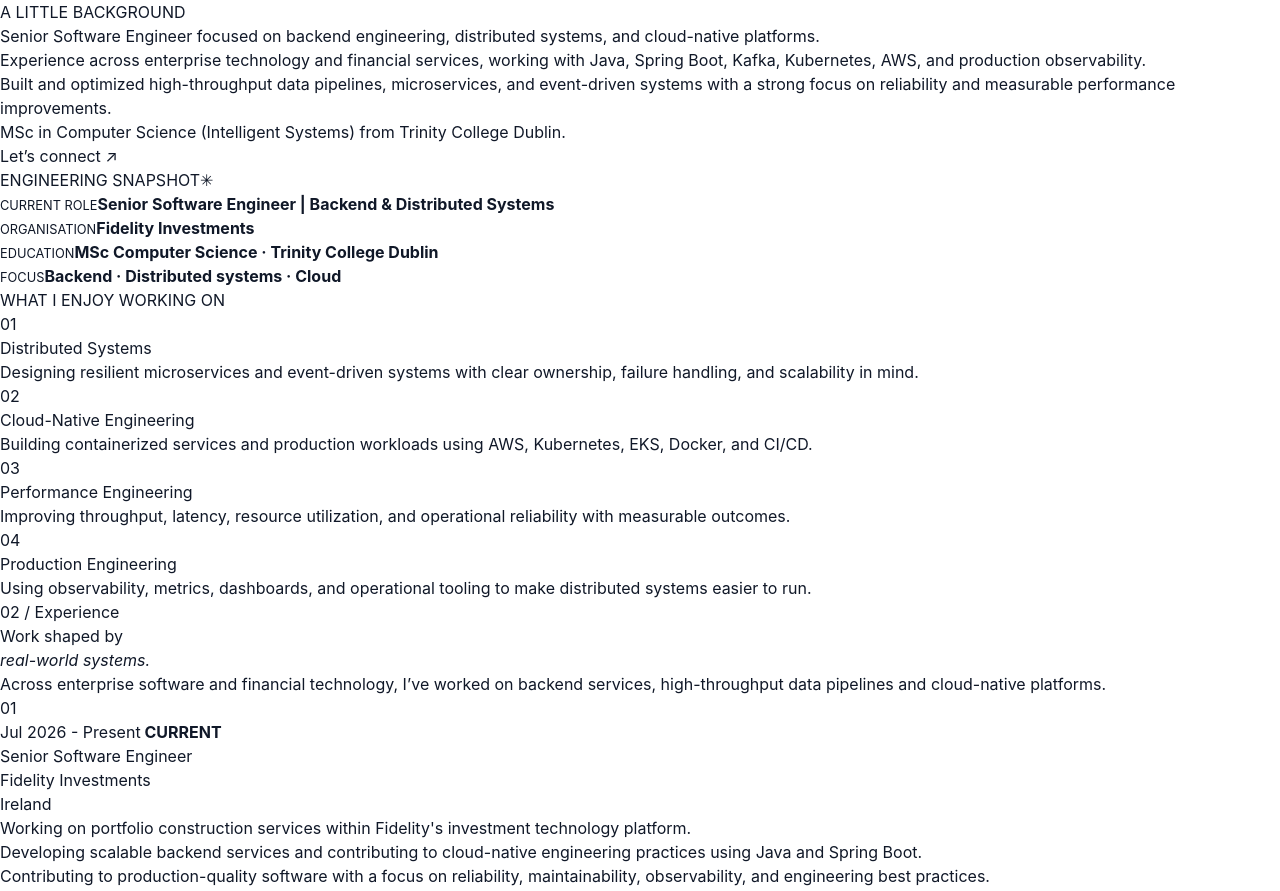
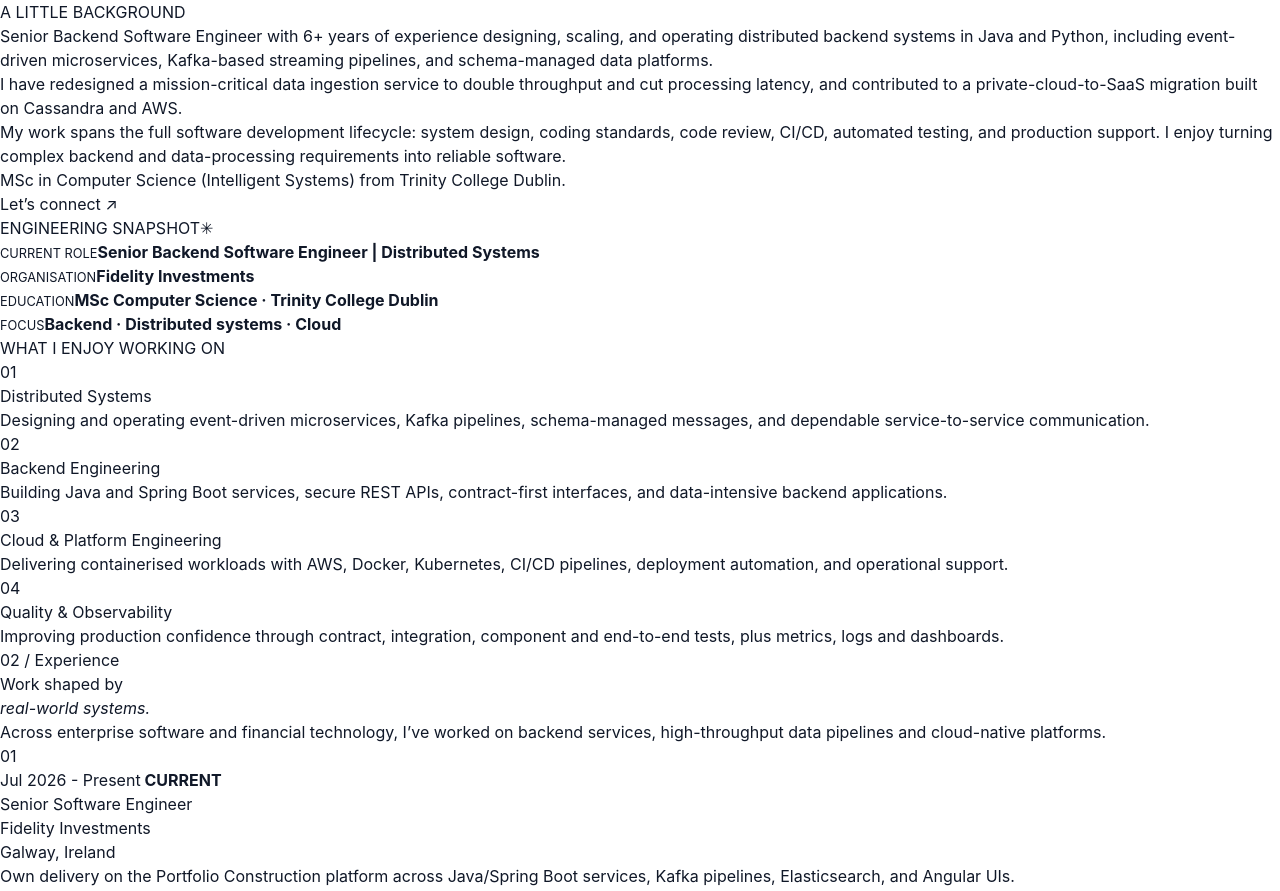
Before and after one commit to officio-indrajeet/officio-indrajeet.github.io, a React (Vite) app: page / in a window 1280 px wide. Shown: the part 1902-2793 px from the top of the page. Built offline with nearby package versions, Linux system fonts and the light colour scheme.

Commit message:
Refresh portfolio content from latest résumé

```diff
--- a/src/data/userData.ts
+++ b/src/data/userData.ts
@@ -1,236 +1,130 @@
 export const userData = {
   name: "Indrajeet Kumar",
-
-  title: "Senior Software Engineer | Backend & Distributed Systems",
-
-  bio: "Senior Software Engineer focused on scalable backend systems, distributed services, event-driven architectures, and cloud-native platforms. Experienced with Java, Spring Boot, Kafka, Kubernetes, AWS, and production observability.",
-
+  title: "Senior Backend Software Engineer | Distributed Systems",
+  bio: "Senior Backend Software Engineer with 6+ years of experience designing, scaling, and operating distributed backend systems in Java and Python. Focused on event-driven microservices, Kafka-based streaming pipelines, schema-managed data platforms, and reliable cloud-native services.",
   location: "Ireland",
-
   company: "Fidelity Investments",
-
   email: "officio.indrajeet@gmail.com",
-
   phone: "+353 838014463",
-
   github: "https://github.com/officio-indrajeet",
-
   linkedin: "https://www.linkedin.com/in/indrajeet-1103/",
-
   website: "https://officio-indrajeet.github.io/",
-
   avatar: "/profile.jpg",
 
   impact: [
-    {
-      value: "6+",
-      label: "Years of engineering experience",
-    },
-    {
-      value: "2×",
-      label: "SFTP pipeline throughput improvement",
-    },
-    {
-      value: "43%",
-      label: "Reduction in PM processing time",
-    },
-    {
-      value: "47K+",
-      label: "Messages processed in a streaming pipeline",
-    },
+    { value: "6+", label: "Years building backend systems" },
+    { value: "2×", label: "SFTP ingestion throughput" },
+    { value: "35%", label: "Lower data latency at Stibo" },
+    { value: "99.9%", label: "Uptime on bill-payment system" },
   ],
 
   focusAreas: [
     {
       title: "Distributed Systems",
-      description:
-        "Designing resilient microservices and event-driven systems with clear ownership, failure handling, and scalability in mind.",
+      description: "Designing and operating event-driven microservices, Kafka pipelines, schema-managed messages, and dependable service-to-service communication.",
     },
     {
-      title: "Cloud-Native Engineering",
-      description:
-        "Building containerized services and production workloads using AWS, Kubernetes, EKS, Docker, and CI/CD.",
+      title: "Backend Engineering",
+      description: "Building Java and Spring Boot services, secure REST APIs, contract-first interfaces, and data-intensive backend applications.",
     },
     {
-      title: "Performance Engineering",
-      description:
-        "Improving throughput, latency, resource utilization, and operational reliability with measurable outcomes.",
+      title: "Cloud & Platform Engineering",
+      description: "Delivering containerised workloads with AWS, Docker, Kubernetes, CI/CD pipelines, deployment automation, and operational support.",
     },
     {
-      title: "Production Engineering",
-      description:
-        "Using observability, metrics, dashboards, and operational tooling to make distributed systems easier to run.",
+      title: "Quality & Observability",
+      description: "Improving production confidence through contract, integration, component and end-to-end tests, plus metrics, logs and dashboards.",
     },
   ],
 
   skills: [
     {
-      category: "Backend & Distributed Systems",
-      items: [
-        "Java",
-        "Spring Boot",
-        "Microservices",
-        "REST APIs",
-        "Apache Kafka",
-        "Kafka Streams",
-        "Avro",
-        "Schema Registry",
-      ],
+      category: "Programming Languages",
+      items: ["Java", "Python", "TypeScript", "JavaScript", "C", "C++", "Bash", "SQL", "PL/SQL"],
     },
-
     {
-      category: "Cloud & Infrastructure",
-      items: [
-        "AWS",
-        "AWS EKS",
-        "S3",
-        "ECS",
-        "Docker",
-        "Kubernetes",
-        "Helm",
-        "IAM",
-        "CI/CD",
-      ],
+      category: "Backend Frameworks",
+      items: ["Spring Boot", "Spring Framework", "Spring Security", "Spring Cloud Gateway", "Node.js", "Express.js", "Django REST Framework"],
     },
-
     {
-      category: "Data",
-      items: [
-        "PostgreSQL",
-        "Oracle",
-        "Cassandra",
-        "MongoDB",
-        "Redis",
-        "SQL",
-        "MinIO",
-      ],
+      category: "Distributed Systems & Data",
+      items: ["Apache Kafka", "Elasticsearch", "Redis", "Cassandra", "Oracle", "PostgreSQL", "MySQL", "MongoDB", "AWS RDS", "SQL Server", "Avro", "Apicurio Schema Registry", "JMS"],
     },
-
     {
-      category: "Observability & Engineering",
-      items: [
-        "Datadog",
-        "Prometheus",
-        "Grafana",
-        "Elasticsearch",
-        "Spinnaker",
-        "GitHub",
-        "GitHub Copilot",
-      ],
+      category: "Cloud & DevOps",
+      items: ["AWS EC2", "S3", "Lambda", "IAM", "DynamoDB", "Route 53", "API Gateway", "ECS", "EKS", "Docker", "Kubernetes", "Jenkins", "GitHub Actions", "Spinnaker", "CI/CD"],
     },
-
     {
-      category: "Languages",
-      items: [
-        "Java",
-        "Python",
-        "TypeScript",
-        "JavaScript",
-        "SQL",
-        "Bash",
-      ],
+      category: "Testing & Observability",
+      items: ["JUnit", "Mockito", "Pact", "Playwright", "Jest", "Mocha", "Integration Testing", "ATDD", "Prometheus", "Grafana", "Datadog", "Kibana", "SonarQube"],
     },
-
     {
-      category: "Additional",
-      items: [
-        "React",
-        "Redux",
-        "JUnit",
-        "Mockito",
-        "Maven",
-        "Gradle",
-        "Jira",
-      ],
+      category: "Frontend & Engineering",
+      items: ["Angular", "React.js", "Redux", "Lit.js", "HTML5", "CSS3", "Responsive Design", "Git", "Gerrit", "Postman", "Jira", "Linux", "Agile", "Scrum", "OpenAPI", "System Design", "Code Review"],
     },
   ],
 
   about: [
-    "Senior Software Engineer focused on backend engineering, distributed systems, and cloud-native platforms.",
-
-    "Experience across enterprise technology and financial services, working with Java, Spring Boot, Kafka, Kubernetes, AWS, and production observability.",
-
-    "Built and optimized high-throughput data pipelines, microservices, and event-driven systems with a strong focus on reliability and measurable performance improvements.",
-
+    "Senior Backend Software Engineer with 6+ years of experience designing, scaling, and operating distributed backend systems in Java and Python, including event-driven microservices, Kafka-based streaming pipelines, and schema-managed data platforms.",
+    "I have redesigned a mission-critical data ingestion service to double throughput and cut processing latency, and contributed to a private-cloud-to-SaaS migration built on Cassandra and AWS.",
+    "My work spans the full software development lifecycle: system design, coding standards, code review, CI/CD, automated testing, and production support. I enjoy turning complex backend and data-processing requirements into reliable software.",
     "MSc in Computer Science (Intelligent Systems) from Trinity College Dublin.",
   ],
 
   experience: [
     {
       company: "Fidelity Investments",
-
       position: "Senior Software Engineer",
-
-      location: "Ireland",
-
+      location: "Galway, Ireland",
       duration: "Jul 2026 - Present",
-
       achievements: [
-        "Working on portfolio construction services within Fidelity's investment technology platform.",
-
-        "Developing scalable backend services and contributing to cloud-native engineering practices using Java and Spring Boot.",
-
-        "Contributing to production-quality software with a focus on reliability, maintainability, observability, and engineering best practices.",
+        "Own delivery on the Portfolio Construction platform across Java/Spring Boot services, Kafka pipelines, Elasticsearch, and Angular UIs.",
+        "Built a secured, feature-flagged, contract-first REST endpoint using OpenAPI and role-based access via Spring Security to publish portfolio optimisation results to a Kafka output topic.",
+        "Extended Kafka compute-output contracts with a margin-amount field for standalone SMA accounts, protecting the change with approval tests.",
+        "Built Kafka ingestion for short-sell and buy-to-cover data and stored it, with four market-value fields, on composite positions in Elasticsearch.",
+        "Resolved a production incident with fail-fast debit-balance validation and verified the behaviour with a Kafka-driven component test.",
+        "Implemented consumer-driven Pact contract tests for a downstream model-assignment API and delivered a feature-toggled Short tab in Angular with Playwright end-to-end tests.",
+        "Led the Node.js 24 end-of-life upgrade across six management UIs and standardised CI pipelines on npm ci.",
       ],
     },
-
     {
       company: "Ericsson",
-
       position: "Software Engineer",
-
-      location: "Athlone, Ireland",
-
+      location: "Athlone, Ireland (Hybrid)",
       duration: "Oct 2024 - Jul 2026",
-
       achievements: [
-        "Owned and developed microservices for Ericsson's Intelligent Automation platform using Java, Spring Boot, Kafka, Kubernetes, and cloud-native tooling.",
-
-        "Redesigned the SFTP data pipeline, increasing throughput from 77 to 152 messages/sec (~97%) and reducing PM counter processing time from 12m22s to 7m03s (~43%).",
-
-        "Engineered Kafka-based PM data processing pipelines and worked with Avro schemas, Schema Registry, and data catalog integrations.",
-
-        "Owned SFTP File Transfer, Configurator, and RAN Parser services, including performance improvements, schema migration, and production support.",
-
-        "Implemented production observability using Prometheus, Grafana, CNOM dashboards, and related operational tooling.",
+        "Redesigned the SFTP File Transfer microservice architecture, API contracts, and data flow, increasing throughput from 77 to 152 messages per second and reducing processing time from 12 to 7 minutes.",
+        "Owned and operated three mission-critical distributed microservices: SFTP File Transfer, Configurator, and RAN Parser.",
+        "Built Kafka streaming pipelines for real-time Avro-encoded message processing and reliable file transfers across network systems, MinIO object storage, and data catalogue services.",
+        "Led a Configurator proof of concept that automated telecom vendor-spec parsing, Avro schema generation, and registration in Apicurio Schema Registry.",
+        "Diagnosed production bottlenecks using Prometheus, Grafana, Elasticsearch, and Kibana, and managed deployments and rollbacks through Spinnaker.",
+        "Established JUnit and Mockito testing standards, helping drive 90%+ code coverage across three microservices.",
+        "Developed Python RAN applications on Kubernetes and deployment-validation tooling in Bash and Python; mentored junior developers.",
       ],
     },
-
     {
       company: "Stibo Systems",
-
       position: "Software Developer",
-
-      location: "Bangalore, India",
-
+      location: "Bangalore, India (Hybrid)",
       duration: "Sep 2021 - Aug 2023",
-
       achievements: [
-        "Developed enterprise software for a Master Data Management platform serving large global customers.",
-
-        "Built a React-based large-file upload experience supporting files around 1GB with an average upload time of ~25 seconds.",
-
-        "Integrated Apache Kafka streaming to support near real-time processing and reduced pipeline latency by approximately 35%.",
-
-        "Contributed to AWS SaaS migration initiatives and CI/CD automation.",
+        "Migrated private-cloud infrastructure to a distributed SaaS architecture using Cassandra, AWS, and Docker, reducing infrastructure cost by 30%.",
+        "Integrated Apache Kafka for near real-time data streaming across services, reducing data latency by 35%.",
+        "Developed Java and Spring Boot backend features and RESTful services for an Enterprise Master Data Management platform.",
+        "Created a React.js large-file upload widget with chunking, progress tracking, and server-side reassembly, achieving an average upload time of 25 seconds for 1 GB files.",
+        "Established unit-testing standards using Jest and JUnit, conducted code reviews, and contributed to Agile ceremonies and CI/CD improvements.",
       ],
     },
-
     {
       company: "Oracle Financial Services Software",
-
       position: "Associate Consultant",
-
-      location: "Bangalore, India",
-
+      location: "Bangalore, India (Onsite)",
       duration: "Jul 2019 - Sep 2021",
-
       achievements: [
-        "Developed Java and Spring-based financial services software supporting high-volume bill payment workflows.",
-
-        "Worked with JMS, Oracle, SQL Server, production troubleshooting, root-cause analysis, and enterprise application support.",
-
-        "Improved transaction processing flows and contributed to reliable production operations.",
+        "Designed and built a bill-payment system using JMS and Spring Framework, processing 10,000+ daily transactions with 99.9% uptime.",
+        "Reduced transaction time by 20% through code optimisation and Oracle query tuning.",
+        "Wrote complex SQL, stored procedures, and PL/SQL scripts for analysis, reporting, and production debugging across Oracle and SQL Server.",
+        "Managed production support, monitoring alerts, coordinating across teams, and performing root-cause analysis.",
       ],
     },
   ],
@@ -238,125 +132,47 @@ export const userData = {
   education: [
     {
       institution: "Trinity College Dublin",
-
-      degree: "Master of Science in Computer Science (Intelligent Systems)",
-
+      degree: "Master of Science in Computer Science",
       location: "Dublin, Ireland",
-
       duration: "Sep 2023 - Aug 2024",
-
       gpa: "3.8/4.0",
-
-      coursework: [
-        "Advanced Software Engineering",
-        "Machine Learning",
-        "Distributed Systems",
-        "Cloud Computing",
-        "Artificial Intelligence",
-      ],
+      coursework: ["Intelligent Systems", "Artificial Intelligence", "Machine Learning", "Distributed Systems", "Software Engineering"],
     },
-
     {
       institution: "BMS College of Engineering",
-
-      degree: "Bachelor of Engineering in Computer Science and Engineering",
-
+      degree: "Bachelor of Engineering in Computer Engineering",
       location: "Bangalore, India",
-
       duration: "Aug 2015 - Jul 2019",
-
-      gpa: "8.7/10",
-
-      coursework: [
-        "Data Structures and Algorithms",
-        "Database Management Systems",
-        "Operating Systems",
-        "Computer Networks",
-        "Software Engineering",
-      ],
+      gpa: "8.7/10 · First Class with Distinction",
+      coursework: ["Data Structures & Algorithms", "Web Development", "Database Management Systems", "Computer Networks", "Operating Systems", "Software Engineering"],
     },
   ],
 
   projects: [
     {
-      name: "Distributed Event Processing Platform",
-
-      technologies: [
-        "Java",
-        "Spring Boot",
-        "Kafka",
-        "Kubernetes",
-        "AWS",
-        "PostgreSQL",
-        "Redis",
+      name: "Real-Time Order Processing Platform",
+      technologies: ["Java", "Spring Boot", "Kafka", "React.js", "PostgreSQL", "Redis", "Docker", "Kubernetes"],
+      description: "An event-driven microservices platform for order, inventory, payment, and notification workflows.",
+      highlights: [
+        "Processes orders asynchronously with Avro-serialised Kafka messages and schema validation.",
+        "Uses Redis for high-throughput reads and idempotency, with Kafka dead-letter queues for fault tolerance.",
+        "Includes Spring Cloud Gateway routing, rate limiting, and JWT-based authentication.",
+        "Provides a React dashboard with real-time order tracking over WebSockets.",
+        "Designed for Kubernetes deployment with Helm, autoscaling, health probes, and centralised logging.",
       ],
-
-      description:
-        "A cloud-native reference architecture for event-driven backend services, designed around reliability, scalability, observability, and asynchronous communication.",
-
-      highlights: [
-        "Uses Kafka for asynchronous service communication and partition-based scaling.",
-
-        "Includes retry, idempotency, health checks, metrics, and failure-handling patterns.",
-
-        "Designed for deployment on Kubernetes with production-style observability.",
-      ],
-
       github: "https://github.com/officio-indrajeet",
     },
-
     {
-      name: "Cloud-Native Financial Platform",
-
-      technologies: [
-        "Java",
-        "Spring Boot",
-        "Kafka",
-        "AWS EKS",
-        "PostgreSQL",
-        "Redis",
-        "Docker",
+      name: "SavdhanCity Smart City Platform",
+      technologies: ["React.js", "Redux Toolkit", "Django REST Framework", "PostgreSQL", "REST APIs"],
+      description: "A full-stack decision-support application for city managers to optimise mobility services.",
+      highlights: [
+        "Built backend services for Bin, Bus, and Air Quality domains with CRUD operations.",
+        "Designed REST APIs and a React/Redux application for city-management workflows.",
       ],
-
-      description:
-        "A portfolio and transaction-processing reference platform demonstrating backend architecture patterns relevant to financial technology.",
-
-      highlights: [
-        "Event-driven processing with Kafka and idempotent consumers.",
-
-        "Caching and persistence patterns using Redis and PostgreSQL.",
-
-        "Containerized services designed for Kubernetes and AWS EKS.",
-      ],
-
-      github: "https://github.com/officio-indrajeet",
-    },
-
-    {
-      name: "Enterprise Knowledge Assistant",
-
-      technologies: [
-        "Python",
-        "FastAPI",
-        "RAG",
-        "LLM",
-        "PostgreSQL",
-        "Docker",
-        "AWS",
-      ],
-
-      description:
-        "An AI engineering project focused on retrieval-augmented generation for enterprise knowledge discovery and grounded answers.",
-
-      highlights: [
-        "Document ingestion, chunking, retrieval, and response generation pipeline.",
-
-        "Designed around traceability and grounded responses rather than generic chatbot behavior.",
-
-        "Containerized architecture suitable for cloud deployment.",
-      ],
-
       github: "https://github.com/officio-indrajeet",
     },
   ],
+
+  certification: "DEV250 JavaScript Business Rules — STIBO Systems, Aarhus, Denmark",
 };
```
